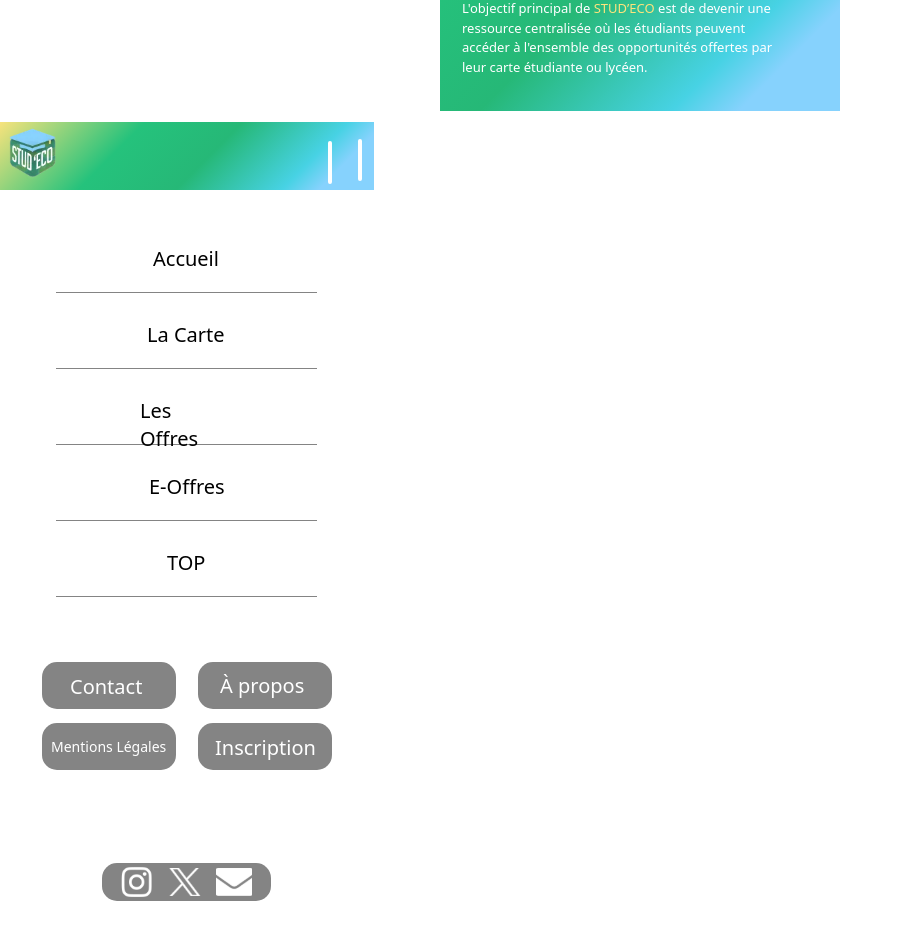
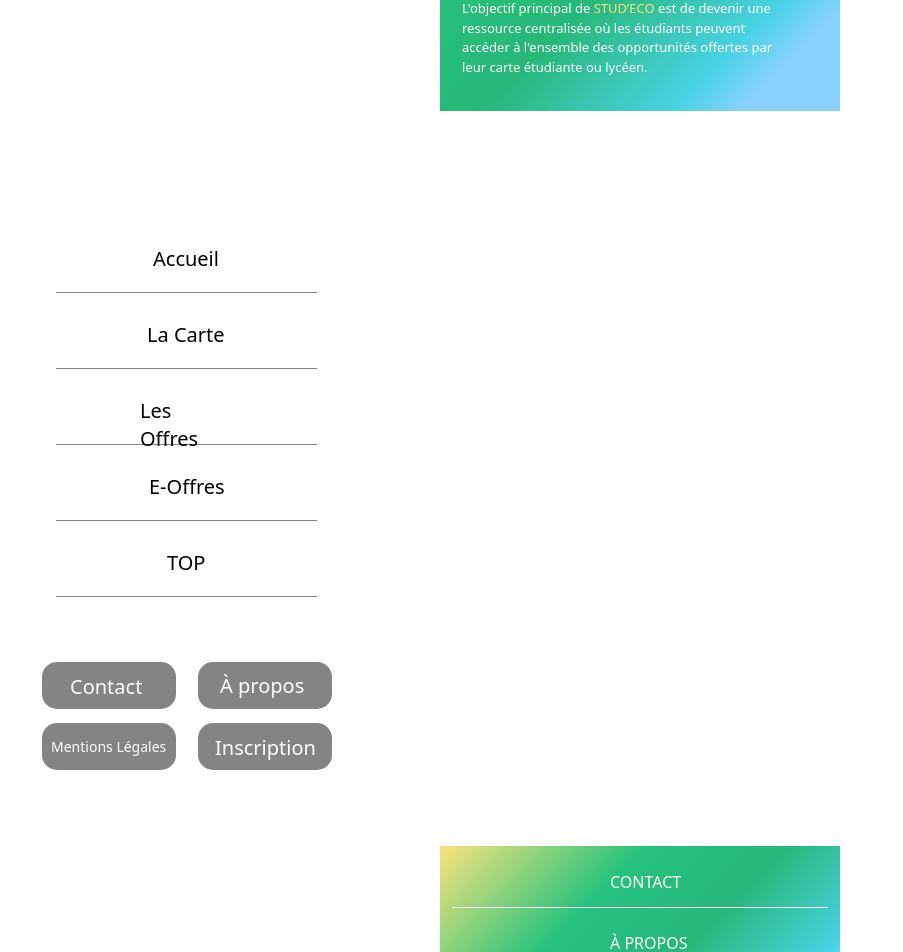
Before and after one commit to Imadecrypte/studeco_dev, a Vue app: page /menu in a window 1280 px wide. Shown: the part 300-1252 px from the top of the page, without its empty margins (0-903 px from the left). Built offline with nearby package versions, Linux system fonts and the light colour scheme.

Commit message:
1ere correction menu

```diff
--- /dev/null
+++ b/src/components/HeaderPage2.vue
@@ -0,0 +1,33 @@
+<script lang="ts"></script>
+
+<template>
+      <div class="w-[375px] h-[69px]">
+    <div
+      class="w-[375px] h-[69px] absolute left-[-0.5px] top-[-0.5px]"
+      style="
+        background: linear-gradient(
+          134.68deg,
+          #fee47c -0.56%,
+          #25c27c 33.13%,
+          #26b877 55.25%,
+          #47d2e4 79.1%,
+          #86d2fd 87.45%
+        );
+      "
+    ></div>
+    <router-link to="/menu">
+          <div class="w-[43px] h-[22px] absolute left-[320px] top-[20px] cursor-pointer">
+            <div class="w-[33px] h-[3.5px] rounded-[25px] bg-white my-1"></div>
+            <div class="w-[21px] h-1 rounded-[25px] bg-white my-1"></div>
+            <div class="w-[43px] h-1 rounded-[25px] bg-white my-1"></div>
+          </div>
+    </router-link>
+    <img
+      src="/Studeco_2 5.webp"
+      class="w-[47px] h-[51px] absolute left-[9.5px] top-[6.5px] object-cover"
+    /><img
+      src="/User.webp"
+      class="w-[30px] h-[30px] absolute left-[269.5px] top-[19.5px] object-contain"
+    />
+  </div>
+</template>
--- a/src/components/Menu.vue
+++ b/src/components/Menu.vue
@@ -1,20 +1,9 @@
-<script setup lang="ts"></script>
+<script setup lang="ts">
+import HeaderPage2 from './HeaderPage2.vue'
+</script>
 
 <template>
-    <div class="w-[375px] h-[812px] relative overflow-hidden bg-white">
-  <div class="w-[375px] h-[69px] absolute left-[-1px] top-[-1px]"></div>
-  <div
-    class="w-[375px] h-[69px] absolute left-[-1px] top-[-1px]"
-    style="background: linear-gradient(134.68deg, #fee47c -0.56%, #25c27c 33.13%, #26b877 55.25%, #47d2e4 79.1%, #86d2fd 87.45%);"
-  ></div>
-  <div class="w-[33.28px] h-[33.03px]">
-    <div
-      class="w-[4.14px] h-[42.57px] absolute left-[357.86px] top-[16.5px] rounded-[30px] bg-white"
-    ></div>
-    <div
-      class="w-[4.14px] h-[42.46px] absolute left-[327.5px] top-[19.42px] rounded-[30px] bg-white"
-    ></div>
-  </div>
+  <div class="w-[375px] h-[700px] relative overflow-hidden bg-white">
     <svg
       width="261"
       height="1"
@@ -83,19 +72,6 @@
     <p class="w-20 h-[19px] absolute left-[147px] top-[199px] text-xl text-left text-black">
       La Carte
     </p>
-  <div
-    class="w-[169px] h-[38px] absolute left-[102px] top-[741px] rounded-[15px] bg-[#848484]"
-  ></div>
-  <img
-    src="/logo_insta.svg"
-    class="w-[35px] h-[35px] absolute left-[119px] top-[742px] object-cover"
-  /><img
-    src="/logo_x.svg"
-    class="w-8 h-7 absolute left-[169px] top-[746px] object-cover"
-  /><img
-    src="/logo_message.svg"
-    class="w-9 h-7 absolute left-[216px] top-[746px] object-cover"
-  />
     <div class="w-[134px] h-[47px]">
       <div
         class="w-[134px] h-[47px] absolute left-[41.5px] top-[539.5px] rounded-[15px] bg-[#848484]"
@@ -129,8 +105,5 @@
         Inscription
       </p>
     </div>
-  <img src="/Studeco_2 4.webp" class="w-[47px] h-[51px] absolute left-[9px] top-1.5 object-cover" />
   </div>
-
-
 </template>
```
Lines whose indentation alone changed are shown as unchanged.
